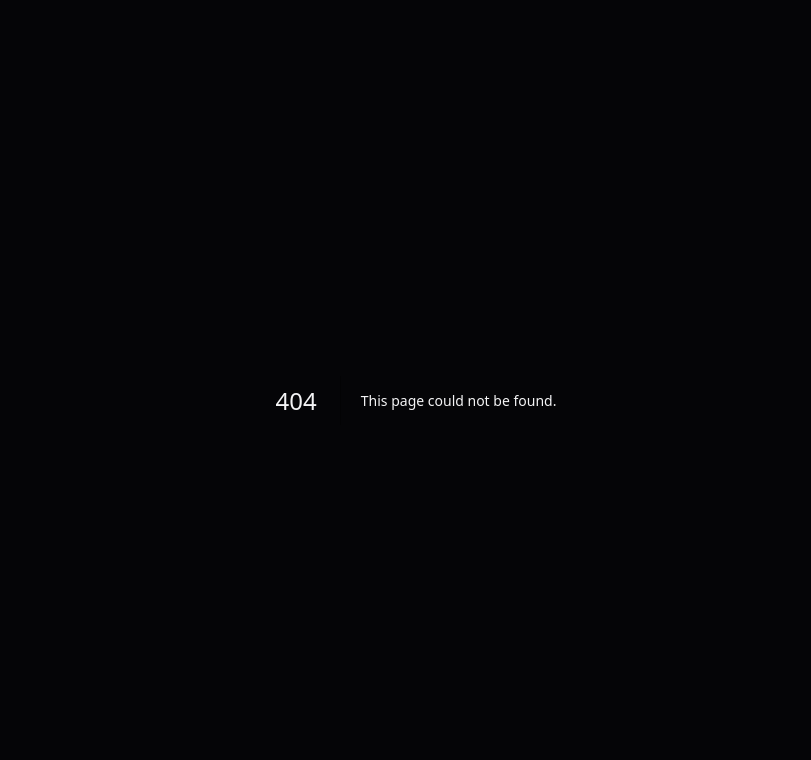
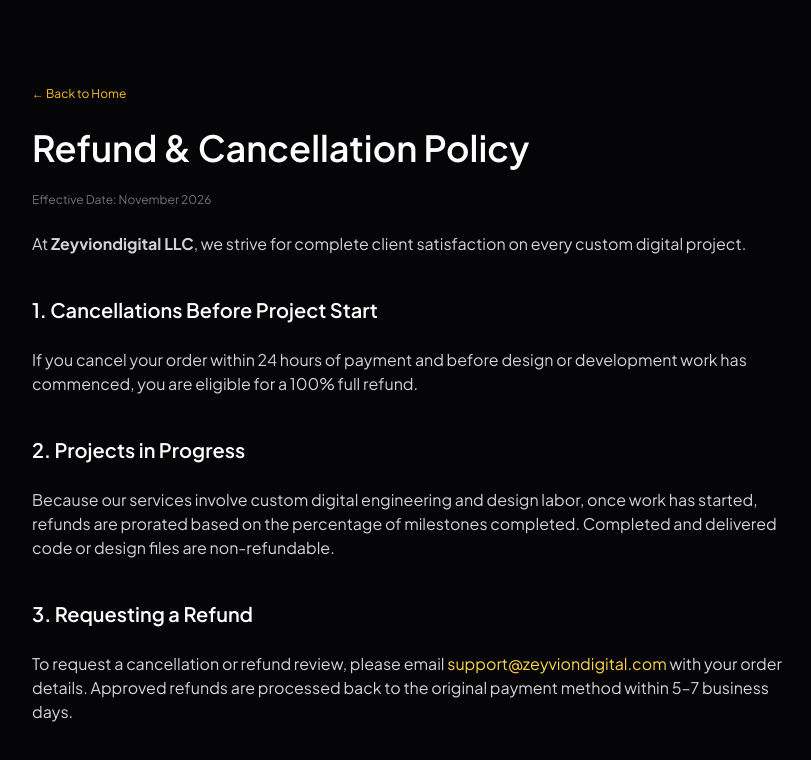
Before and after one commit to zeyviondigital-collab/zeyvion-digital, a Next.js app: page /terms-of-service/refund-policy in a window 1280 px wide. Before the commit this address had no page. Shown: the top 760 px of the page, without its empty margins (224-1035 px from the left). Built offline with nearby package versions, Linux system fonts and the light colour scheme.

Commit message:
Create page.tsx

```diff
--- /dev/null
+++ b/app/terms-of-service/refund-policy/page.tsx
@@ -0,0 +1,51 @@
+import Link from "next/link";
+
+export default function RefundPolicy() {
+  return (
+    <div className="min-h-screen bg-[#050507] text-zinc-300 py-20 px-6">
+      <div className="max-w-3xl mx-auto space-y-6">
+        <Link href="/" className="text-xs text-amber-400 hover:underline">
+          ← Back to Home
+        </Link>
+        <h1 className="text-3xl md:text-4xl font-semibold text-white">
+          Refund & Cancellation Policy
+        </h1>
+        <p className="text-xs text-zinc-500">Effective Date: November 2026</p>
+
+        <p>
+          At <strong>Zeyviondigital LLC</strong>, we strive for complete client
+          satisfaction on every custom digital project.
+        </p>
+
+        <h2 className="text-xl font-semibold text-white pt-4">
+          1. Cancellations Before Project Start
+        </h2>
+        <p>
+          If you cancel your order within 24 hours of payment and before design
+          or development work has commenced, you are eligible for a 100% full
+          refund.
+        </p>
+
+        <h2 className="text-xl font-semibold text-white pt-4">
+          2. Projects in Progress
+        </h2>
+        <p>
+          Because our services involve custom digital engineering and design
+          labor, once work has started, refunds are prorated based on the
+          percentage of milestones completed. Completed and delivered code or
+          design files are non-refundable.
+        </p>
+
+        <h2 className="text-xl font-semibold text-white pt-4">
+          3. Requesting a Refund
+        </h2>
+        <p>
+          To request a cancellation or refund review, please email{" "}
+          <span className="text-amber-300">support@zeyviondigital.com</span>{" "}
+          with your order details. Approved refunds are processed back to the
+          original payment method within 5–7 business days.
+        </p>
+      </div>
+    </div>
+  );
+}
```
